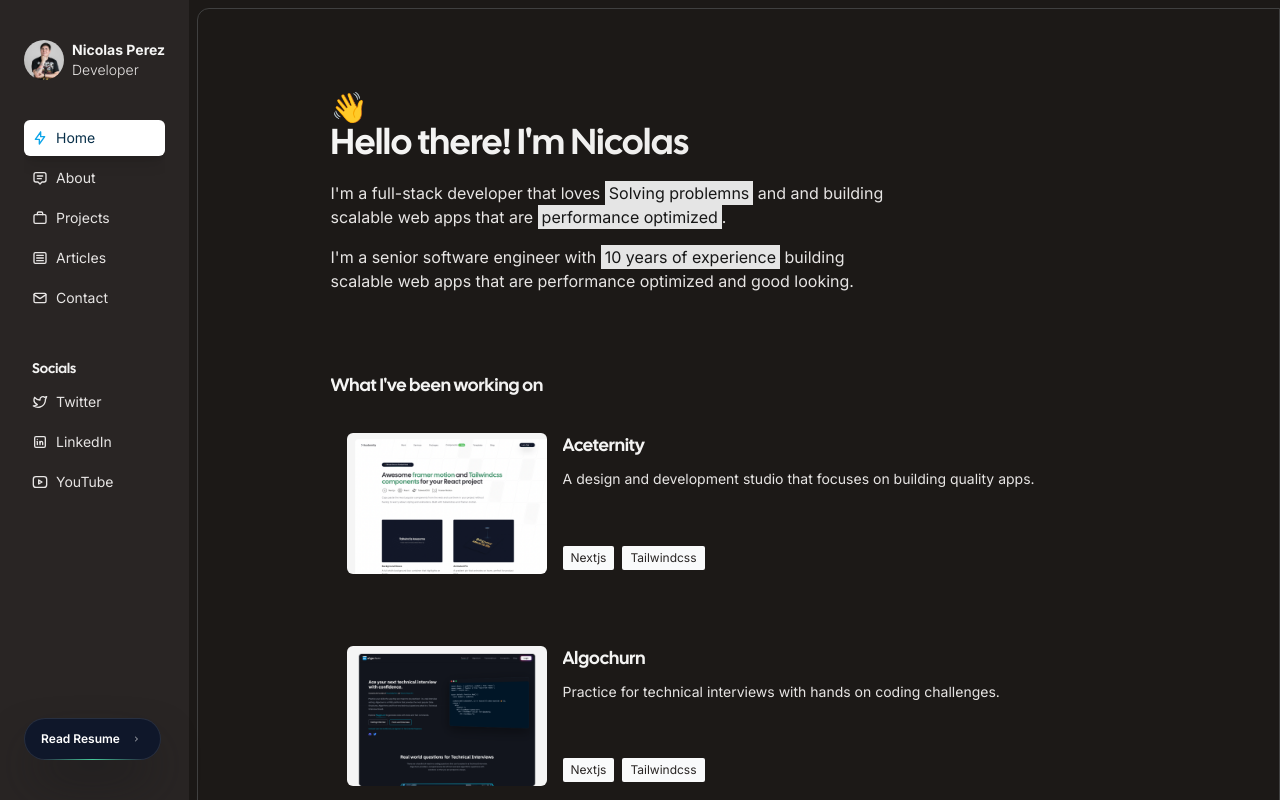
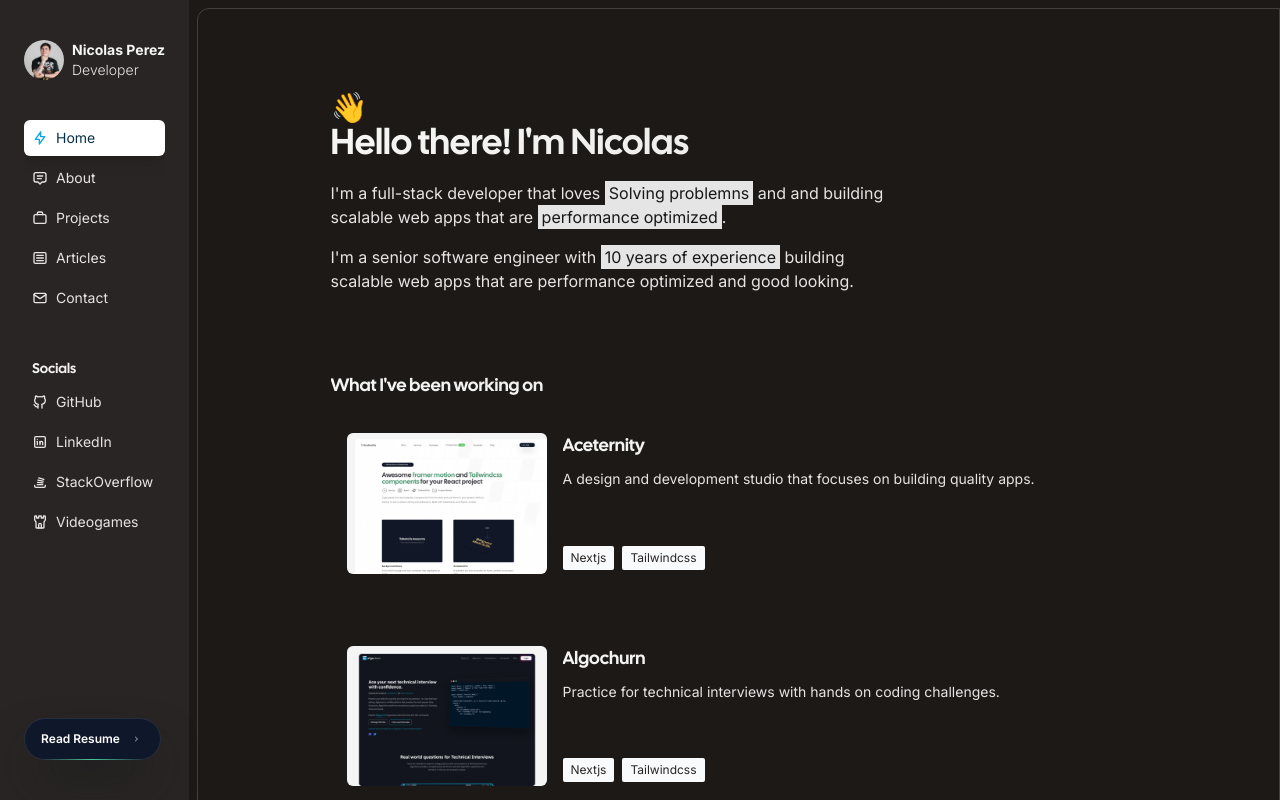
Before and after one commit to nperez9/new-portfolio, a Next.js app: page / in a window 1280 px wide. Built offline with nearby package versions, Linux system fonts and the light colour scheme.

Commit message:
feat: added stuff

```diff
--- a/src/app/layout.tsx
+++ b/src/app/layout.tsx
@@ -11,9 +11,8 @@ const inter = Inter({
 });
 
 export const metadata: Metadata = {
-  title: 'John Doe - Developer',
-  description:
-    'John Doe is a developer, writer and speaker. He is a digital nomad and travels around the world while working remotely.',
+  title: 'Nicolas Perez - Developer',
+  description: 'Hello! Im Nicolás, web and videogame developer. Enter and let my showcase my proyects',
 };
 
 export default function RootLayout({ children }: { children: React.ReactNode }) {
--- a/src/components/Sidebar.tsx
+++ b/src/components/Sidebar.tsx
@@ -77,8 +77,10 @@ export const Navigation = ({ setOpen }: { setOpen: React.Dispatch<React.SetState
           key={link.href}
           href={link.href}
           className={twMerge(
-            'text-secondary hover:text-primary transition duration-200 flex items-center space-x-2 py-2 px-2 rounded-md text-sm',
+            'text-secondary hover:text-stone-50 transition duration-200 flex items-center space-x-2 py-2 px-2 rounded-md text-sm hover:scale-105',
+            isActive(link.href) && 'bg-white shadow-lg text-sky-950 hover:text-sky-500',
           )}
+          target="_blank"
         >
           <link.icon className={twMerge('h-4 w-4 flex-shrink-0', isActive(link.href) && 'text-sky-500')} />
           <span>{link.label}</span>
--- a/src/constants/socials.tsx
+++ b/src/constants/socials.tsx
@@ -1,23 +1,24 @@
-import {
-  IconBrandLinkedin,
-  IconBrandTwitter,
-  IconBrandYoutube,
-} from "@tabler/icons-react";
+import { IconBrandGithub, IconBrandLinkedin, IconBrandStackoverflow, IconTower } from '@tabler/icons-react';
 
 export const socials = [
   {
-    href: "https://twitter.com/mannupaaji",
-    label: "Twitter",
-    icon: IconBrandTwitter,
+    href: 'https://github.com/nperez9',
+    label: 'GitHub',
+    icon: IconBrandGithub,
   },
   {
-    href: "https://linkedin.com/in/manuarora28",
-    label: "LinkedIn",
+    href: 'https://www.linkedin.com/in/nicol%C3%A1s-agust%C3%ADn-perez-23a5b1aa/',
+    label: 'LinkedIn',
     icon: IconBrandLinkedin,
   },
   {
-    href: "https://youtube.com/maninthere",
-    label: "YouTube",
-    icon: IconBrandYoutube,
+    href: 'https://stackoverflow.com/users/6888888/nperez9',
+    label: 'StackOverflow',
+    icon: IconBrandStackoverflow,
+  },
+  {
+    href: 'https://stone-tower-studio.vercel.app/',
+    label: 'Videogames',
+    icon: IconTower,
   },
 ];
```
